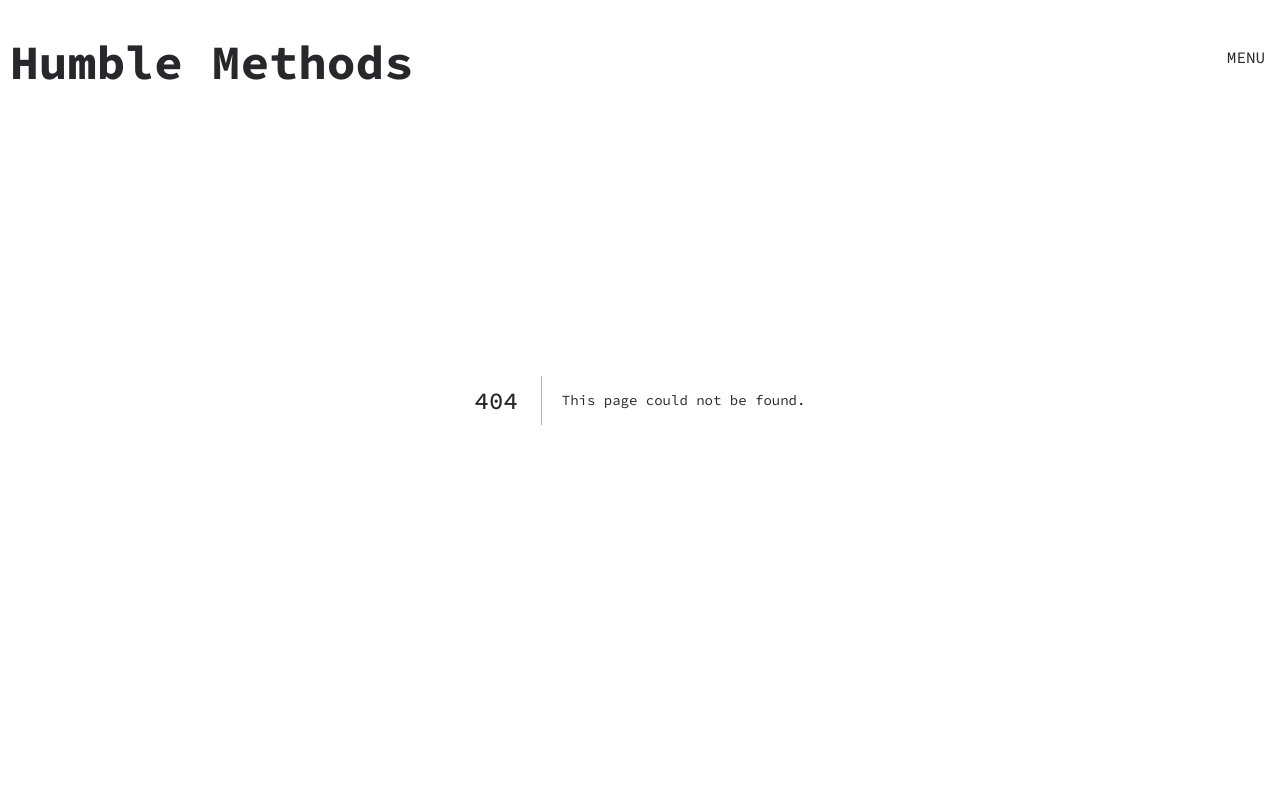
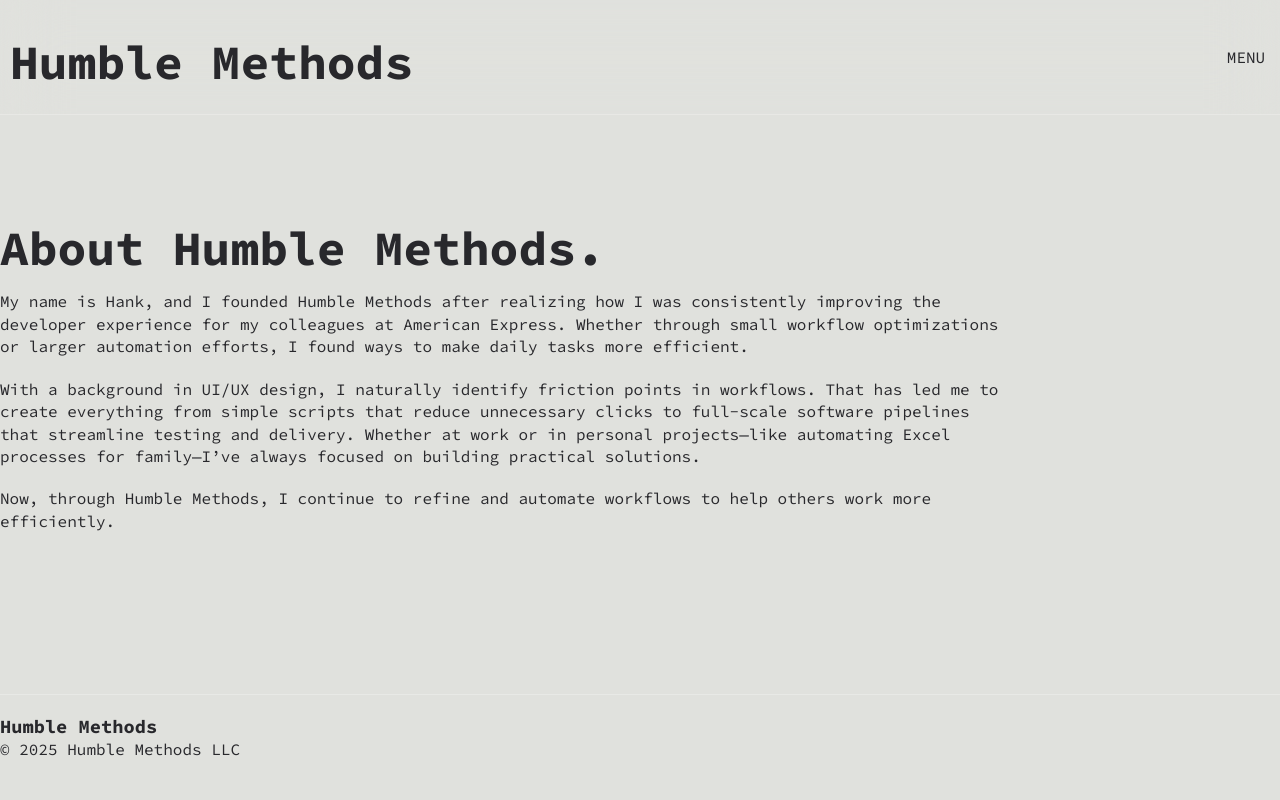
Before and after one commit to humble-methods/humble-methods, a Next.js app: page /about in a window 1280 px wide. Before the commit this address had no page. Shown: the top 800 px of the page. Built offline with nearby package versions, Linux system fonts and the light colour scheme.

Commit message:
feat(*): about and layouts

```diff
--- a/src/app/Hero.tsx
+++ b/src/app/Hero.tsx
@@ -9,7 +9,7 @@
     flex-direction: column;
     align-items: center;
     justify-content: center;
-    height: 100vh;
+    height: calc(100vh - 115px);
     width: 100%;
 `
 
@@ -34,7 +34,6 @@
     position: absolute;
     z-index: -1;
     @media (width <= 1024px) {
-        position: fixed;
         overflow: hidden;
     }
 `
--- a/src/Navbar.jsx
+++ b/src/app/Navbar.jsx
@@ -1,6 +1,7 @@
 "use client"
 import Link from "next/link";
-import { useState } from "react";
+import { usePathname } from "next/navigation";
+import { useEffect, useState } from "react";
 import styled from "styled-components";
 
 const Nav = styled.nav`
@@ -25,7 +26,7 @@
     min-width: 48px;
 
     &:active{
-        background-color: var(--background-light);
+        background-color: var(--foreground-dark);
     }
 `
 
@@ -34,6 +35,7 @@
     font-size: 10rem;
     line-height: 10rem;
     text-transform: uppercase;
+    border-bottom: 1px solid var(--foreground-dark);
 
     @media (width <= 1024px){
         font-size: 5rem;
@@ -52,6 +54,12 @@
 
 export default function Navbar() {
     const [isExpanded, setIsExpanded] = useState(false);
+    const pathname = usePathname()
+
+    useEffect(()=>{
+        setIsExpanded(false)
+    }, [pathname])
+
 
     return (
         <Nav>
@@ -67,8 +75,10 @@
                     </IconButton>
                 </div>
                 <NavLinkContainer isexpanded={isExpanded.toString()}>
-                    <NavLink
-                        href="/case_studies">
+                    <NavLink href="/about">
+                        About
+                    </NavLink>
+                    <NavLink href="/case_studies">
                         Case Studies
                     </NavLink>
                 </NavLinkContainer>
--- /dev/null
+++ b/src/app/about/page.tsx
@@ -0,0 +1,17 @@
+import "./styles.css"
+import React from 'react'
+
+export default async function About() {
+    return (
+        <section className="about">
+            <div className="about_wrapper">
+                <h1>About Humble Methods.</h1>
+                <p>My name is Hank, and I founded Humble Methods after realizing how I was consistently improving the developer experience for my colleagues at American Express. Whether through small workflow optimizations or larger automation efforts, I found ways to make daily tasks more efficient.</p>
+
+                <p>With a background in UI/UX design, I naturally identify friction points in workflows. That has led me to create everything from simple scripts that reduce unnecessary clicks to full-scale software pipelines that streamline testing and delivery. Whether at work or in personal projects—like automating Excel processes for family—I’ve always focused on building practical solutions.</p>
+
+                <p>Now, through Humble Methods, I continue to refine and automate workflows to help others work more efficiently.</p>
+            </div>
+        </section >
+    )
+}
--- /dev/null
+++ b/src/app/about/styles.css
@@ -0,0 +1,11 @@
+.about {
+    display: flex;
+    flex-grow: 1;
+    width: 100%;
+}
+
+.about_wrapper {
+    display:flex;
+    flex-direction: column;
+    justify-content: center;
+}
--- a/src/app/globals.css
+++ b/src/app/globals.css
@@ -22,6 +22,12 @@
   }
 }
 
+@media (prefers-color-scheme: dark) {
+  html {
+    color-scheme: dark;
+  }
+}
+
 html,
 body {
   max-width: 100vw;
@@ -37,9 +43,24 @@
   width: 100vw;
 }
 
-main, footer {
+body {
+    margin: 0;
+}
+
+main, footer > div {
   margin: 0 auto;
   max-width: 1280px;
+}
+
+main {
+  margin-top: 115px;
+  width: 100%;
+  display:flex;
+  flex-grow: 1;
+}
+
+main > * {
+  padding-bottom: 80px;
 }
 
 nav {
@@ -52,10 +73,17 @@
 }
 
 footer {
-  margin-top: 80px;
   margin-bottom: 20px;
   padding-top: 20px;
   border-top: 1px solid rgba(255, 255, 255, 0.251)
+}
+
+.layout_wrapper {
+  display: flex;
+  flex-direction: column;
+  justify-content: space-between;
+  min-height: 100vh;
+  width: 100%;
 }
 
 * {
@@ -68,16 +96,6 @@
   font-weight: bold;
   color: inherit;
   text-decoration: none;
-}
-
-@media (prefers-color-scheme: dark) {
-  html {
-    color-scheme: dark;
-  }
-}
-
-body {
-    margin: 0;
 }
 
 h1, h2, h3, h4, h5, h6, p, a, label, button {
--- a/src/app/layout.tsx
+++ b/src/app/layout.tsx
@@ -2,7 +2,7 @@
 import { Geist, Geist_Mono } from "next/font/google";
 import "./globals.css";
 import StyledComponentsRegistry from "./StyledComponentRegistry";
-import Navbar from "@/Navbar";
+import Navbar from "@/app/Navbar";
 
 const geistSans = Geist({
   variable: "--font-geist-sans",
@@ -15,8 +15,8 @@
 });
 
 export const metadata: Metadata = {
-  title: "Create Next App",
-  description: "Generated by create next app",
+  title: "Humble Methods",
+  description: "Optimize business operations with automated workflows. Humble Methods leverages AI, Zapier, JavaScript and Python to reduce manual tasks, minimize errors, and improve efficiency. Learn more.",
 };
 
 export default function RootLayout({
@@ -35,14 +35,18 @@
       </head>
       <body className={`${geistSans.variable} ${geistMono.variable}`}>
         <StyledComponentsRegistry>
+          <div className="layout_wrapper">
             <Navbar />
             <main>
               {children}
             </main>
             <footer>
+              <div>
                 <h3>Humble Methods</h3>
                 <p>© {today.getFullYear()} Humble Methods LLC</p>
+              </div>
             </footer>
+          </div>
         </StyledComponentsRegistry>
       </body>
     </html>
--- a/src/app/page.tsx
+++ b/src/app/page.tsx
@@ -6,7 +6,7 @@
 
 export default function Home() {
   return (
-    <div >
+    <div style={{ minHeight: '100%' }}>
       <Hero />
       <TimeSinkers />
       <HowItWorks />
--- a/tsconfig.json
+++ b/tsconfig.json
@@ -22,6 +22,6 @@
       "@/*": ["./src/*"]
     }
   },
-  "include": ["next-env.d.ts", "**/*.ts", "**/*.tsx", ".next/types/**/*.ts", "src/Navbar.jsx"],
+  "include": ["next-env.d.ts", "**/*.ts", "**/*.tsx", ".next/types/**/*.ts", "src/app/Navbar.jsx"],
   "exclude": ["node_modules"]
 }
```
Also changed, not shown: src/app/Card.tsx (+2 -5 lines), src/app/about/index.tsx (deleted, +0 -10 lines). Lines whose indentation alone changed are shown as unchanged.
